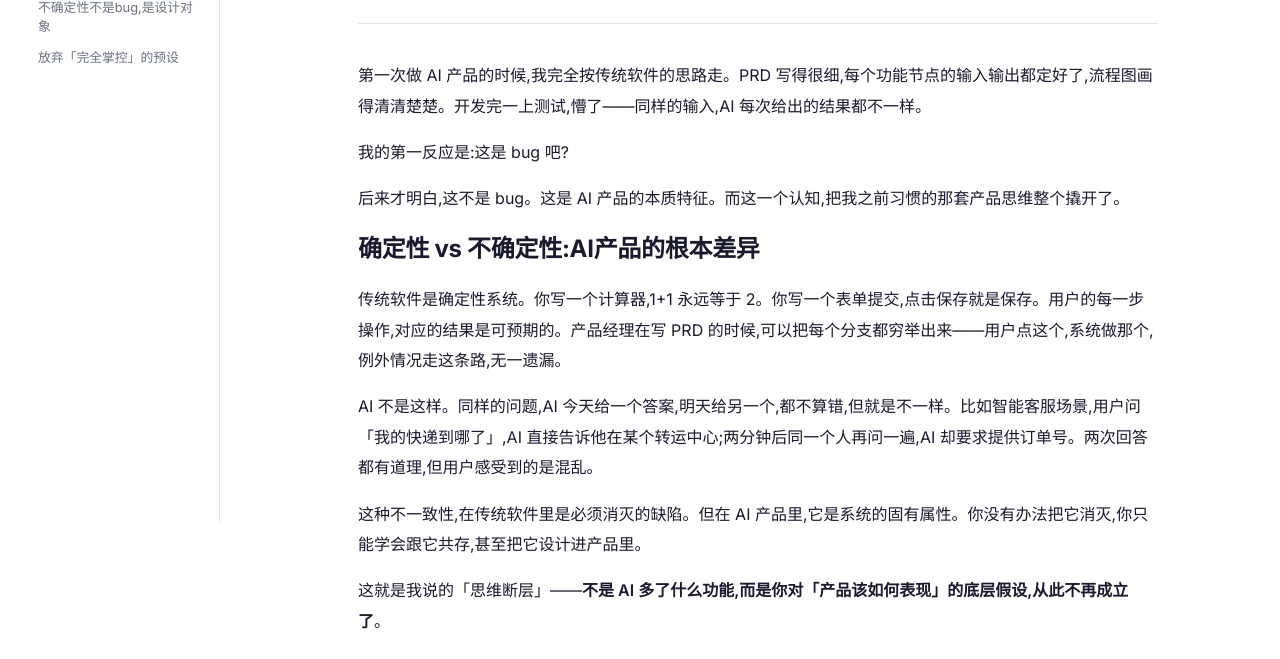
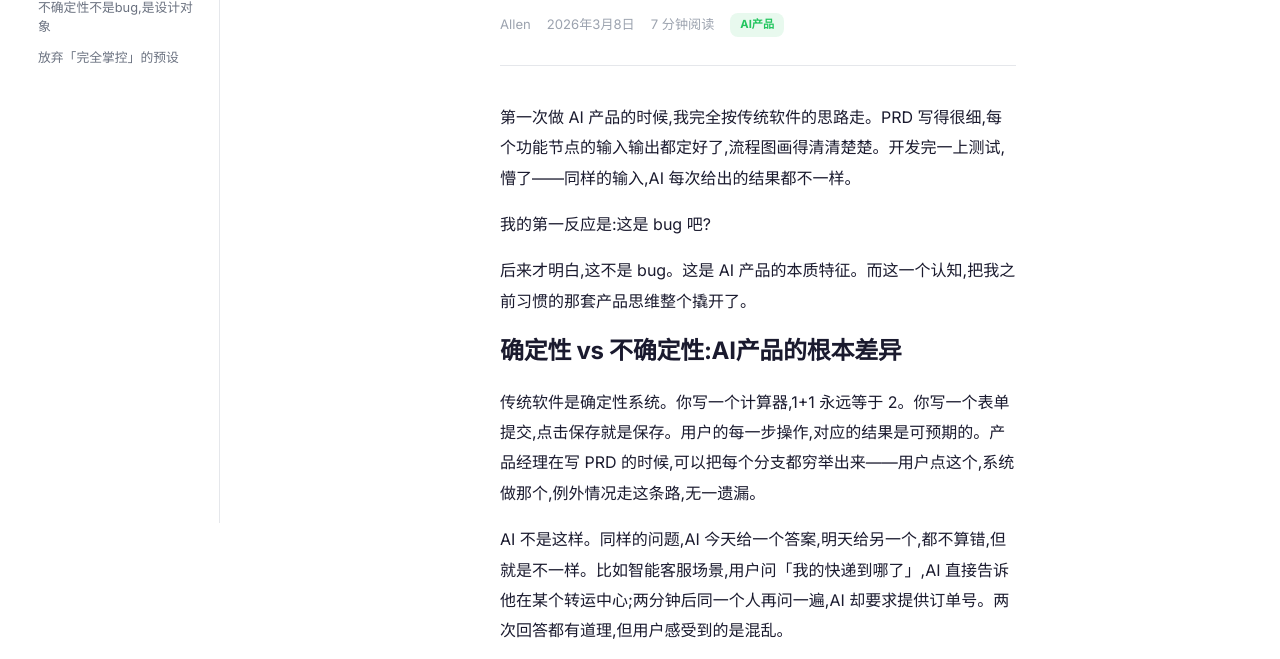
Before and after one commit to Allenyang007/allen-site, a website: page blog/ai-product-vs-traditional-software/index.html in a window 1280 px wide. Shown: the part 277-936 px from the top of the page. Drawn offline with Linux system fonts and the light colour scheme.

Commit message:
fix: 修复文章页面右侧多余空白
- article-layout max-width: 1100px → 800px
- 避免内容区+TOC总宽度超出导致右侧空白
- 影响6篇新文章

```diff
--- a/blog/ai-product-vs-traditional-software/index.html
+++ b/blog/ai-product-vs-traditional-software/index.html
@@ -133,7 +133,7 @@
 .mobile-menu a.disabled{opacity:0.4;cursor:default}
 .mobile-menu a.disabled:hover{background:transparent;color:var(--text-secondary);opacity:0.4}
 
-.article-layout{position:relative;display:block;max-width:1100px;margin:0 auto;padding:88px 24px 60px 260px}
+.article-layout{position:relative;display:block;max-width:800px;margin:0 auto;padding:88px 24px 60px 260px}
 
 .toc{position:fixed;top:64px;left:0;width:220px;height:calc(100vh - 64px);padding:24px 12px 24px 24px;border-right:1px solid var(--border);background:var(--bg);z-index:10}
 .toc-inner{height:100%;overflow-y:auto;padding-right:8px}
```
Also changed, not shown: blog/llm-knowledge-for-product-managers/index.html (+1 -1 lines), blog/prompt-is-spec-not-magic/index.html (+1 -1 lines), blog/rag-benefits-and-engineering-pitfalls/index.html (+1 -1 lines), blog/workflow-vs-agent-decision-framework/index.html (+1 -1 lines).
